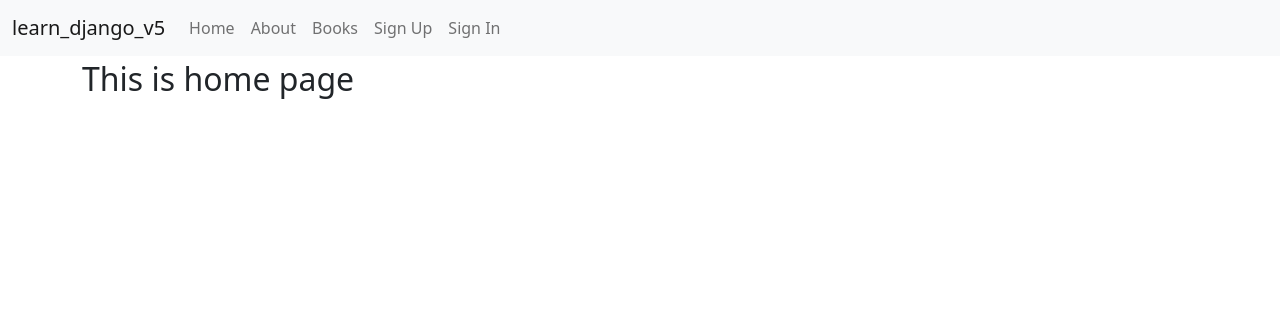
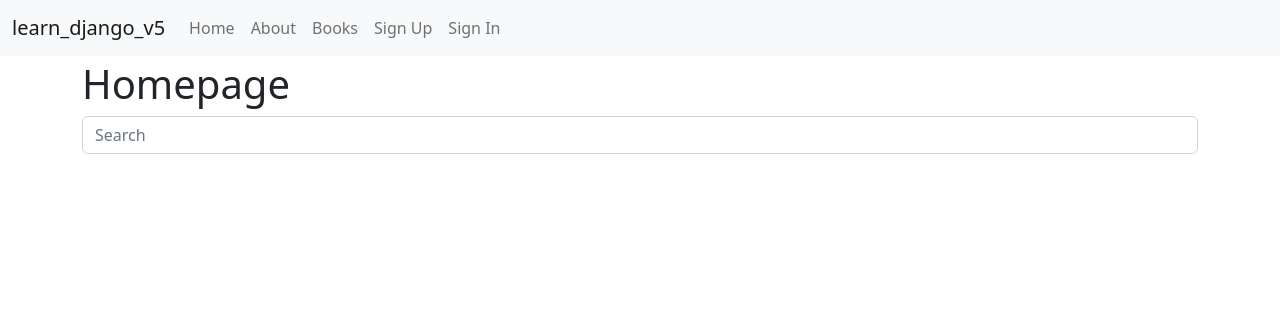
Before and after one commit to jonndoe/learn_django_v5, a Django app: page / in a window 1280 px wide. Shown: the top 316 px of the page. Run offline with Django 4.2, Linux system fonts and the light colour scheme; parts of the project's set-up code (start-up, migrations or seed data) failed here and were passed over; some libraries are stand-ins or nearby versions.

Commit message:
added search option for books app

```diff
--- a/learn_django_v5/books/urls.py
+++ b/learn_django_v5/books/urls.py
@@ -1,8 +1,9 @@
 from django.urls import path
 
-from .views import BookDetailView, BookListView
+from .views import BookDetailView, BookListView, SearchResultsView
 
 urlpatterns = [
     path("", BookListView.as_view(), name="book_list"),
     path("<uuid:pk>", BookDetailView.as_view(), name="book_detail"),
+    path("search/", SearchResultsView.as_view(), name="search_results"),
 ]
--- a/learn_django_v5/templates/pages/home.html
+++ b/learn_django_v5/templates/pages/home.html
@@ -1,5 +1,19 @@
 {% extends "base.html" %}
 
+{% load static %}
+
+{% block title %}
+  Home
+{% endblock title %}
 {% block content %}
-  <h2>This is home page</h2>
+  <h1>Homepage</h1>
+  <form class="form-inline mt-2 mt-md-0"
+        action="{% url 'search_results' %}"
+        method="get">
+    <input name="q"
+           class="form-control mr-sm-2"
+           type="text"
+           placeholder="Search"
+           aria-label="Search" />
+  </form>
 {% endblock content %}
```
Also changed, not shown: learn_django_v5/books/views.py (+11 -0 lines), learn_django_v5/templates/books/search_results.html (added, +17 -0 lines).
